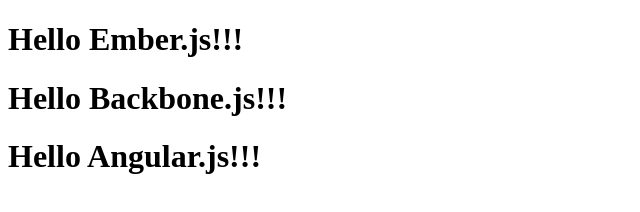
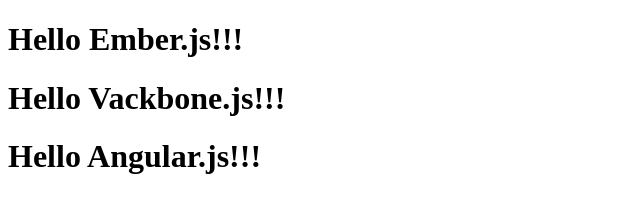
Before and after one commit to husty76/React_Working, a plain HTML site: page 01_HelloReact/index.html in a window 1280 px wide. Shown: the whole page, without its empty margins (0-640 px from the left). Drawn offline with Linux system fonts and the light colour scheme.

Commit message:
Backbone? Vackbone?

```diff
--- a/01_HelloReact/index.html
+++ b/01_HelloReact/index.html
@@ -18,7 +18,7 @@
                 React.createElement(
                     'div', null,
                     React.createElement(HelloWorld, {id: 'ember', frameworkName: 'Ember.js', title: 'A FW for creating ambitious web app.'}),
-                    React.createElement(HelloWorld, {id: 'backbone', frameworkName: 'Backbone.js', title: 'Structure to web app.'}),
+                    React.createElement(HelloWorld, {id: 'backbone', frameworkName: 'Vackbone.js', title: 'Structure to web app.'}),
                     React.createElement(HelloWorld, {id: 'angular', frameworkName: 'Angular.js', title: 'Super JavaScript MVW FW.'})
                 ),
                 document.getElementById('content')
```
